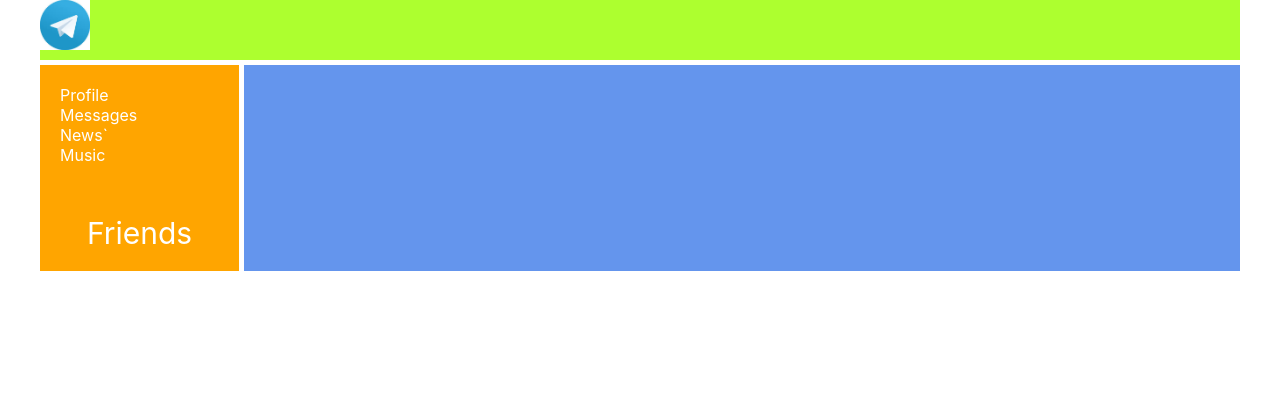
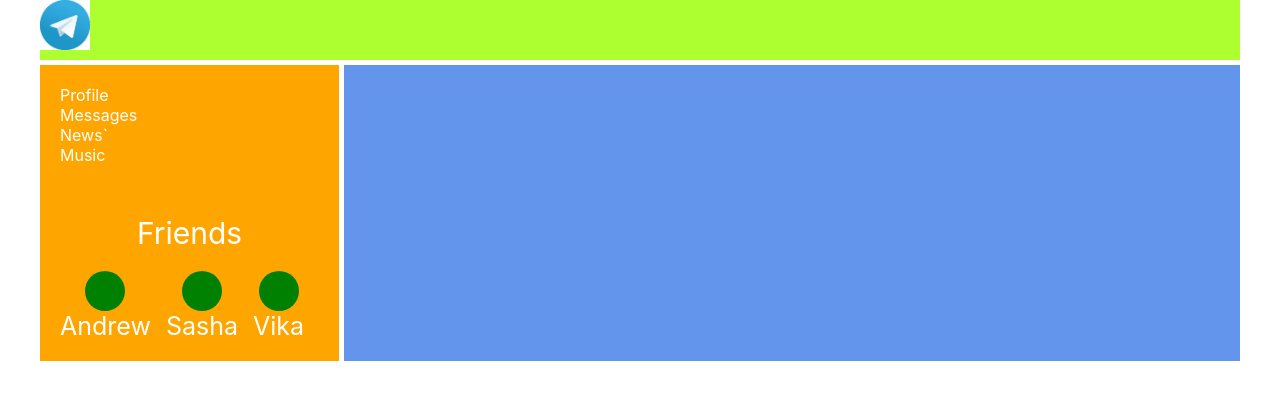
Before and after one commit to andreyoch/react-1, a React (Create React App) app: page / in a window 1280 px wide. Shown: the top 400 px of the page. Built offline with nearby package versions, Linux system fonts and the light colour scheme.

Commit message:
do container for navbar

```diff
--- a/src/App.js
+++ b/src/App.js
@@ -7,13 +7,14 @@ import News from "./components/News/News";
 import Music from "./components/Music/Music";
 import React from "react";
 import DialogsContainer from "./components/Dialogs/DialogsContainer";
+import NavbarContainer from "./components/Navbar/NavbarContainer";
 
 const App = () => {
   return (
     <BrowserRouter>
       <div className="app-wrapper">
         <Header />
-        <Navbar />
+        <NavbarContainer />
         <div className="app-wrapper-content">
           <Route path={"/dialogs"} render={() => <DialogsContainer />} />
           <Route path={"/profile"} render={() => <Profile />} />
--- a/src/components/Navbar/Navbar.jsx
+++ b/src/components/Navbar/Navbar.jsx
@@ -2,10 +2,8 @@ import s from "./Navbar.module.css";
 import { NavLink } from "react-router-dom";
 import Friend from "./Friend/Friend";
 
-const Navbar = () => {
-  // const friendsItem = props.state.friendsName.map((f) => (
-  //   <Friend name={f.name} />
-  // ));
+const Navbar = (props) => {
+  const friendsItem = props.friendsName.map((f) => <Friend name={f.name} />);
   return (
     <nav className={s.nav}>
       <div className={s.item}>
@@ -30,7 +28,7 @@ const Navbar = () => {
       </div>
       <div className={s.friendsBlock}>
         Friends
-        {/*<div className={s.friendsBlockRow}>{friendsItem}</div>*/}
+        <div className={s.friendsBlockRow}>{friendsItem}</div>
       </div>
     </nav>
   );
--- /dev/null
+++ b/src/components/Navbar/NavbarContainer.jsx
@@ -0,0 +1,11 @@
+import Navbar from "./Navbar";
+import { connect } from "react-redux";
+
+const mapStateToProps = (state) => {
+  return {
+    friendsName: state.navbarPage.friendsName,
+  };
+};
+const NavbarContainer = connect(mapStateToProps)(Navbar);
+
+export default NavbarContainer;
```
